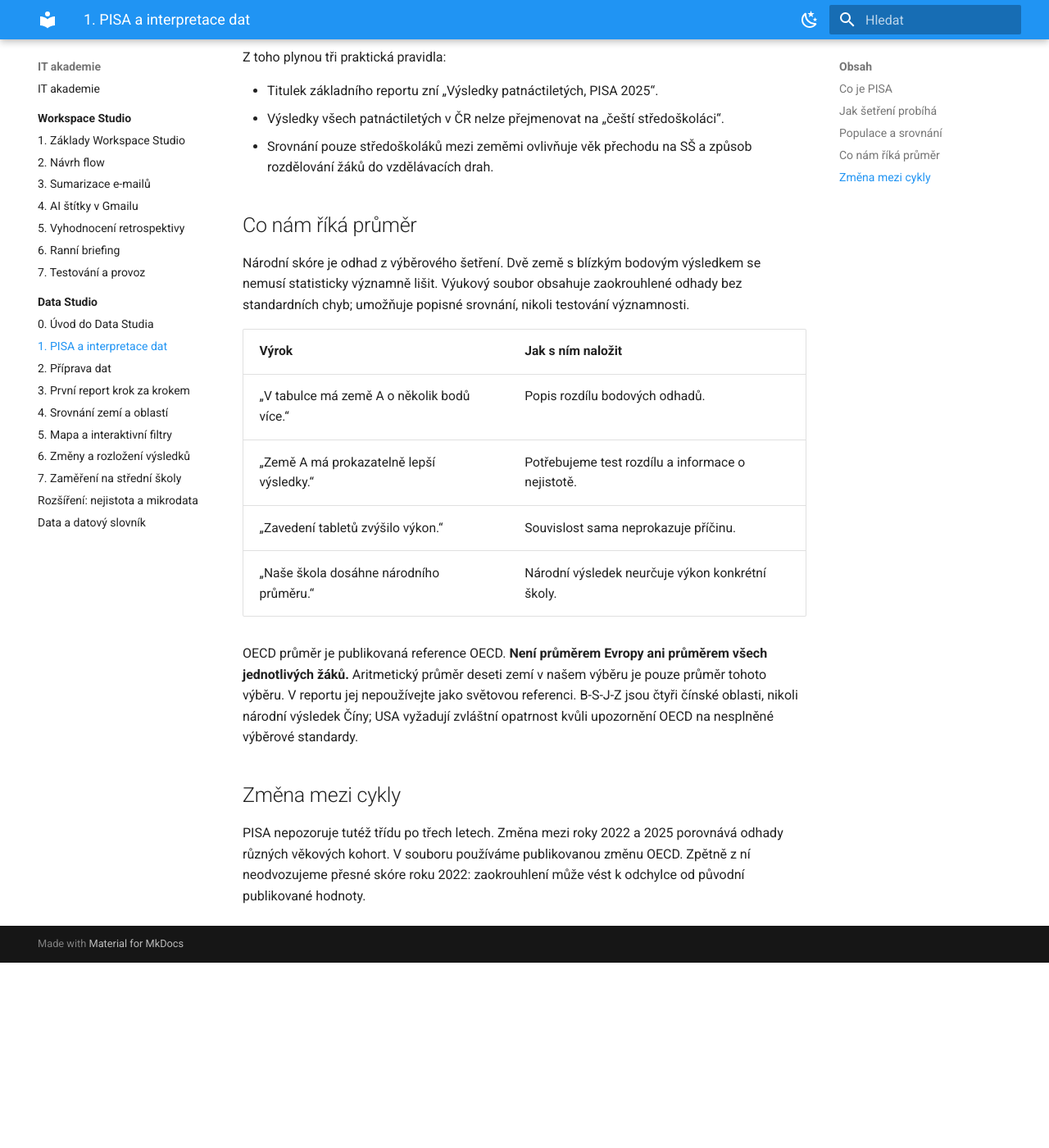
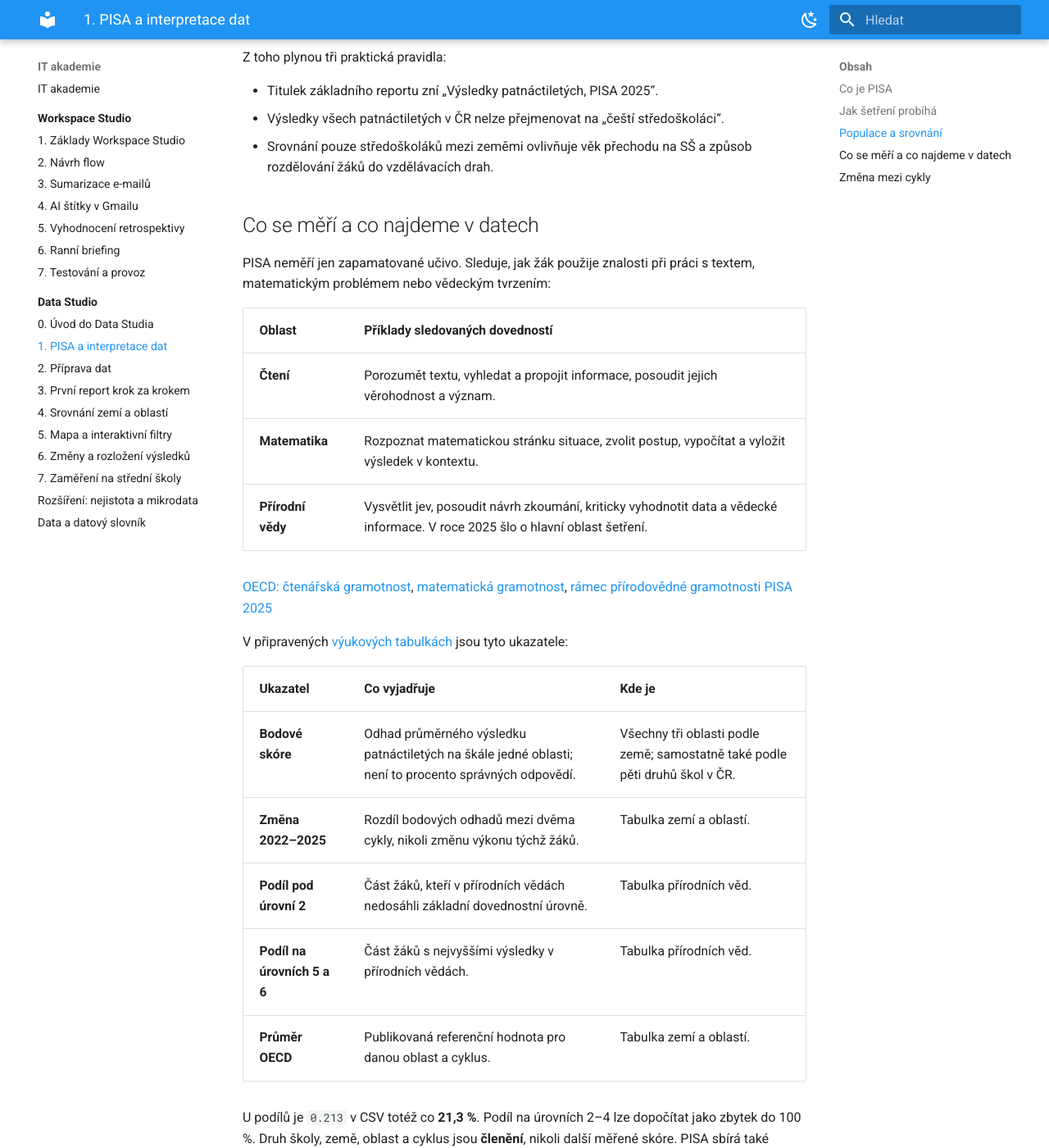
Before and after one commit to faitjaroslav-byte/IT_akademie, an MkDocs documentation site: the page built from docs/looker-studio/01-pisa-a-interpretace.md, in a window 1280 px wide and 1400 px high, scrolled down 1090 px. Shown: the whole window at 82% size. Built offline with MkDocs 1.6.1 and Material for MkDocs 9.7.7, drawn with Linux system fonts in a browser that asks for light colours; before the commit the page ends 2264 px from its top, so only the background shows below that; some of the changed text lies outside the part shown.

Commit message:
Explain PISA measures and course indicators

```diff
--- a/docs/looker-studio/01-pisa-a-interpretace.md
+++ b/docs/looker-studio/01-pisa-a-interpretace.md
@@ -27,16 +27,29 @@ Z toho plynou tři praktická pravidla:
 - Výsledky všech patnáctiletých v ČR nelze přejmenovat na „čeští středoškoláci“.
 - Srovnání pouze středoškoláků mezi zeměmi ovlivňuje věk přechodu na SŠ a způsob rozdělování žáků do vzdělávacích drah.
 
-## Co nám říká průměr
+## Co se měří a co najdeme v datech
 
-Národní skóre je odhad z výběrového šetření. Dvě země s blízkým bodovým výsledkem se nemusí statisticky významně lišit. Výukový soubor obsahuje zaokrouhlené odhady bez standardních chyb; umožňuje popisné srovnání, nikoli testování významnosti.
+PISA neměří jen zapamatované učivo. Sleduje, jak žák použije znalosti při práci s textem, matematickým problémem nebo vědeckým tvrzením:
 
-| Výrok | Jak s ním naložit |
+| Oblast | Příklady sledovaných dovedností |
 | --- | --- |
-| „V tabulce má země A o několik bodů více.“ | Popis rozdílu bodových odhadů. |
-| „Země A má prokazatelně lepší výsledky.“ | Potřebujeme test rozdílu a informace o nejistotě. |
-| „Zavedení tabletů zvýšilo výkon.“ | Souvislost sama neprokazuje příčinu. |
-| „Naše škola dosáhne národního průměru.“ | Národní výsledek neurčuje výkon konkrétní školy. |
+| **Čtení** | Porozumět textu, vyhledat a propojit informace, posoudit jejich věrohodnost a význam. |
+| **Matematika** | Rozpoznat matematickou stránku situace, zvolit postup, vypočítat a vyložit výsledek v kontextu. |
+| **Přírodní vědy** | Vysvětlit jev, posoudit návrh zkoumání, kriticky vyhodnotit data a vědecké informace. V roce 2025 šlo o hlavní oblast šetření. |
+
+[OECD: čtenářská gramotnost](https://www.oecd.org/en/publications/how-does-pisa-define-and-measure-reading-literacy_efc4d0fe-en.html), [matematická gramotnost](https://www.oecd.org/en/topics/mathematics-literacy.html), [rámec přírodovědné gramotnosti PISA 2025](https://pisa-framework.oecd.org/science-2025/)
+
+V připravených [výukových tabulkách](data/README.md) jsou tyto ukazatele:
+
+| Ukazatel | Co vyjadřuje | Kde je |
+| --- | --- | --- |
+| **Bodové skóre** | Odhad průměrného výsledku patnáctiletých na škále jedné oblasti; není to procento správných odpovědí. | Všechny tři oblasti podle země; samostatně také podle pěti druhů škol v ČR. |
+| **Změna 2022–2025** | Rozdíl bodových odhadů mezi dvěma cykly, nikoli změnu výkonu týchž žáků. | Tabulka zemí a oblastí. |
+| **Podíl pod úrovní 2** | Část žáků, kteří v přírodních vědách nedosáhli základní dovednostní úrovně. | Tabulka přírodních věd. |
+| **Podíl na úrovních 5 a 6** | Část žáků s nejvyššími výsledky v přírodních vědách. | Tabulka přírodních věd. |
+| **Průměr OECD** | Publikovaná referenční hodnota pro danou oblast a cyklus. | Tabulka zemí a oblastí. |
+
+U podílů je `0.213` v CSV totéž co **21,3 %**. Podíl na úrovních 2–4 lze dopočítat jako zbytek do 100 %. Druh školy, země, oblast a cyklus jsou **členění**, nikoli další měřené skóre. PISA sbírá také odpovědi z dotazníků o prostředí a postojích žáků, ale tyto údaje nejsou v našich třech základních výukových CSV. Podrobný popis sloupců najdete v [datovém slovníku](data/README.md).
 
 OECD průměr je publikovaná reference OECD. **Není průměrem Evropy ani průměrem všech jednotlivých žáků.** Aritmetický průměr deseti zemí v našem výběru je pouze průměr tohoto výběru. V reportu jej nepoužívejte jako světovou referenci. B-S-J-Z jsou čtyři čínské oblasti, nikoli národní výsledek Číny; USA vyžadují zvláštní opatrnost kvůli upozornění OECD na nesplněné výběrové standardy.
 
```
